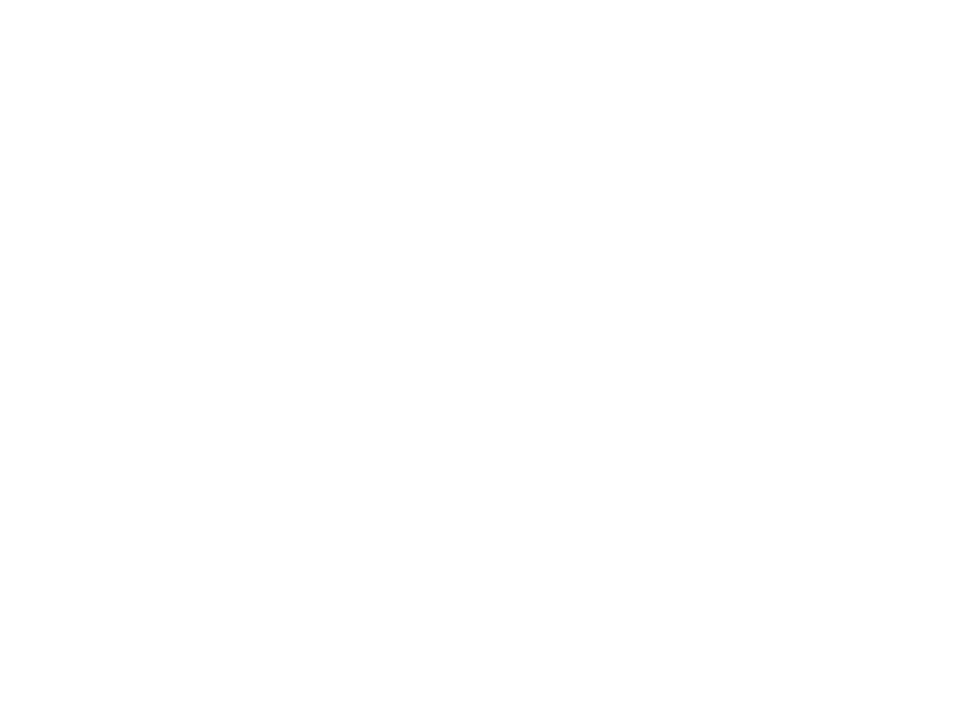
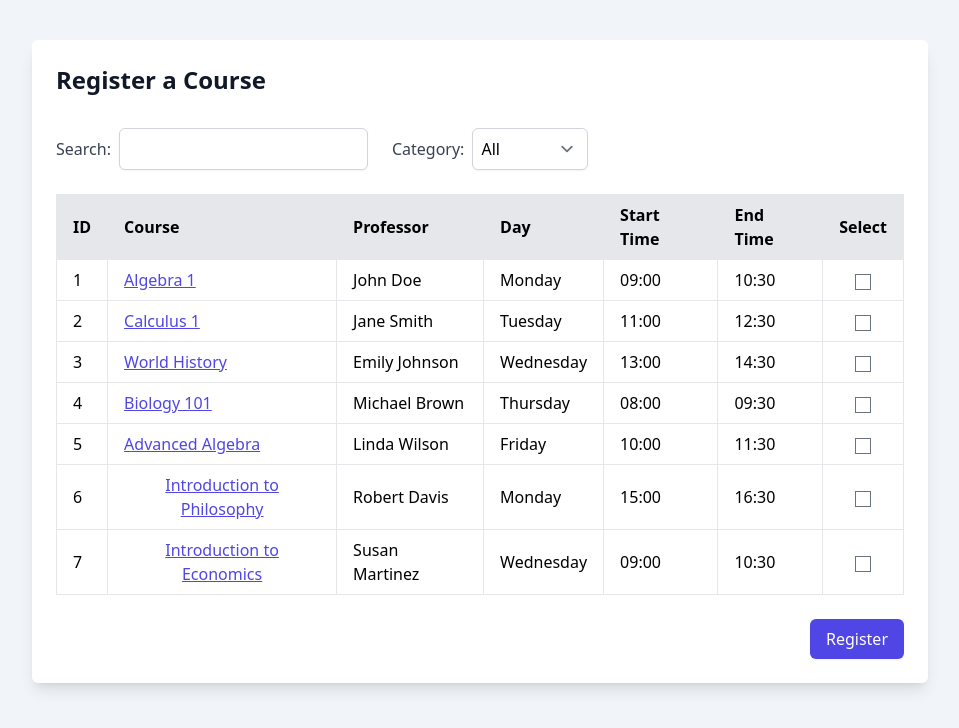
Before and after one commit to 240708-NET/P3-Team1, a React (Vite) app in the folder Frontend/: page /search in a window 1280 px wide. Shown: the top 728 px of the page, without its empty margins (160-1119 px from the left). Built offline with nearby package versions, Linux system fonts and the light colour scheme.

Commit message:
Implemented the layout for page using mock data

```diff
--- a/Frontend/src/pages/CourseSearchPage.tsx
+++ b/Frontend/src/pages/CourseSearchPage.tsx
@@ -1,11 +1,290 @@
-import React from 'react';
+import React, { useState, useEffect } from 'react';
+
+interface Section {
+  id: number;
+  course: {
+    name: string;
+    category: string;
+    description?: string;
+  };
+  professor: {
+    firstName: string;
+    lastName: string;
+  };
+  day: string;
+  startTime: string;
+  endTime: string;
+}
 
 const CourseSearchPage: React.FC = () => {
+  // Hardcoded sections
+  const mockSections: Section[] = [
+    {
+      id: 1,
+      course: {
+        name: "Algebra 1",
+        category: "Mathematics",
+        description: "Learn basic algebra."
+      },
+      professor: {
+        firstName: "John",
+        lastName: "Doe"
+      },
+      day: "Monday",
+      startTime: "09:00",
+      endTime: "10:30"
+    },
+    {
+      id: 2,
+      course: {
+        name: "Calculus 1",
+        category: "Mathematics",
+        description: "A study of differential and integral calculus."
+      },
+      professor: {
+        firstName: "Jane",
+        lastName: "Smith"
+      },
+      day: "Tuesday",
+      startTime: "11:00",
+      endTime: "12:30"
+    },
+    {
+      id: 3,
+      course: {
+        name: "World History",
+        category: "History",
+        description: "Explore major events in world history."
+      },
+      professor: {
+        firstName: "Emily",
+        lastName: "Johnson"
+      },
+      day: "Wednesday",
+      startTime: "13:00",
+      endTime: "14:30"
+    },
+    {
+      id: 4,
+      course: {
+        name: "Biology 101",
+        category: "Science",
+        description: "Introduction to biological principles and concepts."
+      },
+      professor: {
+        firstName: "Michael",
+        lastName: "Brown"
+      },
+      day: "Thursday",
+      startTime: "08:00",
+      endTime: "09:30"
+    },
+    {
+      id: 5,
+      course: {
+        name: "Advanced Algebra",
+        category: "Mathematics",
+        description: "Deep dive into advanced algebraic concepts."
+      },
+      professor: {
+        firstName: "Linda",
+        lastName: "Wilson"
+      },
+      day: "Friday",
+      startTime: "10:00",
+      endTime: "11:30"
+    },
+    {
+      id: 6,
+      course: {
+        name: "Introduction to Philosophy",
+        category: "Humanities",
+        description: "Explore fundamental questions and theories in philosophy."
+      },
+      professor: {
+        firstName: "Robert",
+        lastName: "Davis"
+      },
+      day: "Monday",
+      startTime: "15:00",
+      endTime: "16:30"
+    },
+    {
+      id: 7,
+      course: {
+        name: "Introduction to Economics",
+        category: "Economics",
+        description: "Basic principles of economics and their application."
+      },
+      professor: {
+        firstName: "Susan",
+        lastName: "Martinez"
+      },
+      day: "Wednesday",
+      startTime: "09:00",
+      endTime: "10:30"
+    }
+  ];
 
-    return(
-        <>
-        </>
-    )
-}
+  const [sections, setSections] = useState<Section[]>(mockSections);
+  const [filteredSections, setFilteredSections] = useState<Section[]>(mockSections);
+  const [searchQuery, setSearchQuery] = useState<string>("");
+  const [selectedCategory, setSelectedCategory] = useState<string>("");
+  const [categories, setCategories] = useState<string[]>([]);
+  const [selectedCourses, setSelectedCourses] = useState<Set<number>>(new Set());
+  const [selectedCourse, setSelectedCourse] = useState<Section["course"] | null>(null);
+
+  //Get the unique categories for courses for the dropdown options .
+  useEffect(() => {
+    const uniqueCategories: string[] = Array.from(
+      new Set(sections.map((section) => section.course.category))
+    );
+    setCategories(uniqueCategories);
+
+    setFilteredSections(sections);
+  }, [sections]);
+
+  // Search and filter courses based on the courses name.
+  useEffect(() => {
+    const filtered = sections.filter(
+      (section) =>
+        (section.course.name.toLowerCase().includes(searchQuery.toLowerCase()) ||
+          section.id.toString().includes(searchQuery)) &&
+        (selectedCategory === "" || section.course.category === selectedCategory)
+    );
+    setFilteredSections(filtered);
+  }, [searchQuery, selectedCategory, sections]);
+
+  // Handle selecting or deselecting courses on the checkbox
+  const handleCheckboxChange = (id: number) => {
+    setSelectedCourses((prevSelectedCourses) => {
+      const newSelectedCourses = new Set(prevSelectedCourses);
+      if (newSelectedCourses.has(id)) {
+        newSelectedCourses.delete(id);
+      } else {
+        newSelectedCourses.add(id);
+      }
+      return newSelectedCourses;
+    });
+  };
+
+  // Clicking on a course name will display its description.
+  const handleCourseClick = (course: Section["course"]) => {
+    setSelectedCourse(course);
+  };
+
+  // Register button will display the selected courses in the console output for testing.
+  const handleRegister = () => {
+    const selectedSections = sections.filter(section => selectedCourses.has(section.id));
+    console.log("Selected sections:");
+    selectedSections.forEach(section => {
+      console.log(`Course: ${section.course.name}, Professor: ${section.professor.firstName} ${section.professor.lastName}`);
+    });
+  };
+
+  return (
+    <div className="min-h-screen bg-slate-100 p-10">
+      <div className="max-w-4xl mx-auto bg-white p-6 rounded-md shadow-lg">
+        <header className="flex justify-between items-center mb-8">
+          <h1 className="text-2xl font-semibold text-gray-900">Register a Course</h1>
+        </header>
+
+        <div className="mb-6 flex flex-col gap-4 md:flex-row md:gap-6">
+          <div className="flex items-center">
+            <label className="mr-2 text-gray-700">Search:</label>
+            <input
+              type="text"
+              value={searchQuery}
+              onChange={(e) => setSearchQuery(e.target.value)}
+              className="border border-gray-300 p-2 rounded-md shadow-sm focus:ring-2 focus:ring-indigo-400"
+            />
+          </div>
+          <div className="flex items-center">
+            <label className="mr-2 text-gray-700">Category:</label>
+            <select
+              value={selectedCategory}
+              onChange={(e) => setSelectedCategory(e.target.value)}
+              className="border border-gray-300 p-2 rounded-md shadow-sm focus:ring-2 focus:ring-indigo-400"
+            >
+              <option value="">All</option>
+              {categories.map((category) => (
+                <option key={category} value={category}>{category}</option>
+              ))}
+            </select>
+          </div>
+        </div>
+
+        <table className="w-full text-left border-collapse">
+          <thead>
+            <tr>
+              <th className="px-4 py-2 border bg-gray-200">ID</th>
+              <th className="px-4 py-2 border bg-gray-200">Course</th>
+              <th className="px-4 py-2 border bg-gray-200">Professor</th>
+              <th className="px-4 py-2 border bg-gray-200">Day</th>
+              <th className="px-4 py-2 border bg-gray-200">Start Time</th>
+              <th className="px-4 py-2 border bg-gray-200">End Time</th>
+              <th className="px-4 py-2 border bg-gray-200">Select</th>
+            </tr>
+          </thead>
+          <tbody>
+            {filteredSections.length > 0 ? (
+              filteredSections.map((section) => (
+                <tr key={section.id}>
+                  <td className="px-4 py-2 border">{section.id}</td>
+                  <td className="px-4 py-2 border">
+                    <button
+                      onClick={() => handleCourseClick(section.course)}
+                      className="text-indigo-600 underline hover:text-indigo-500"
+                    >
+                      {section.course.name}
+                    </button>
+                  </td>
+                  <td className="px-4 py-2 border">
+                    {section.professor.firstName} {section.professor.lastName}
+                  </td>
+                  <td className="px-4 py-2 border">{section.day}</td>
+                  <td className="px-4 py-2 border">{section.startTime}</td>
+                  <td className="px-4 py-2 border">{section.endTime}</td>
+                  <td className="px-4 py-2 border text-center">
+                    <input
+                      type="checkbox"
+                      checked={selectedCourses.has(section.id)}
+                      onChange={() => handleCheckboxChange(section.id)}
+                      className="h-4 w-4 text-indigo-600"
+                    />
+                  </td>
+                </tr>
+              ))
+            ) : (
+              <tr>
+                <td colSpan={7} className="text-center py-4 text-gray-700">
+                  No sections available.
+                </td>
+              </tr>
+            )}
+          </tbody>
+        </table>
+
+        {selectedCourse && (
+          <div className="mt-6 p-4 bg-gray-200 rounded-md">
+            <h2 className="text-xl font-semibold text-gray-900">
+              {selectedCourse.name} Description:
+            </h2>
+            <p className="text-gray-700">{selectedCourse.description}</p>
+          </div>
+        )}
+
+        <div className="mt-6 flex justify-end">
+          <button
+            onClick={handleRegister}
+            className="bg-indigo-600 text-white px-4 py-2 rounded-md shadow-sm hover:bg-indigo-500 focus:outline-none focus:ring-2 focus:ring-indigo-400"
+          >
+            Register
+          </button>
+        </div>
+      </div>
+    </div>
+  );
+};
 
 export default CourseSearchPage;
```
